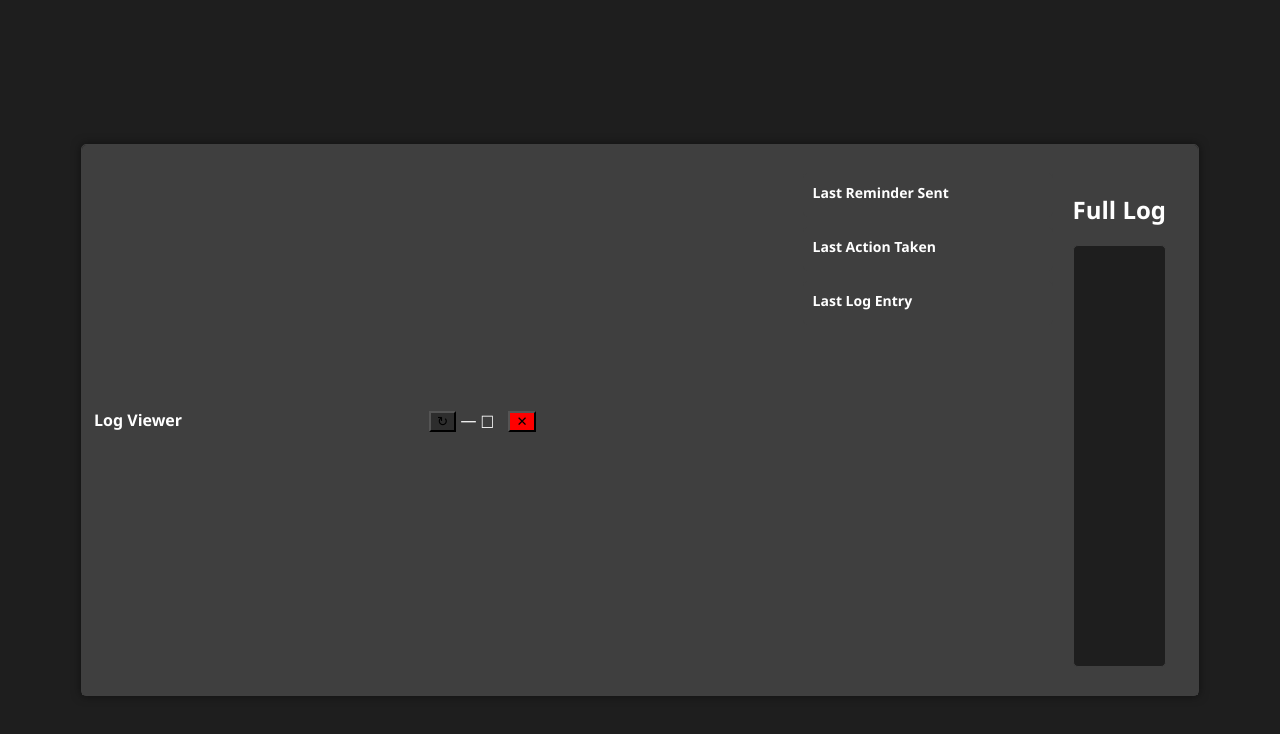
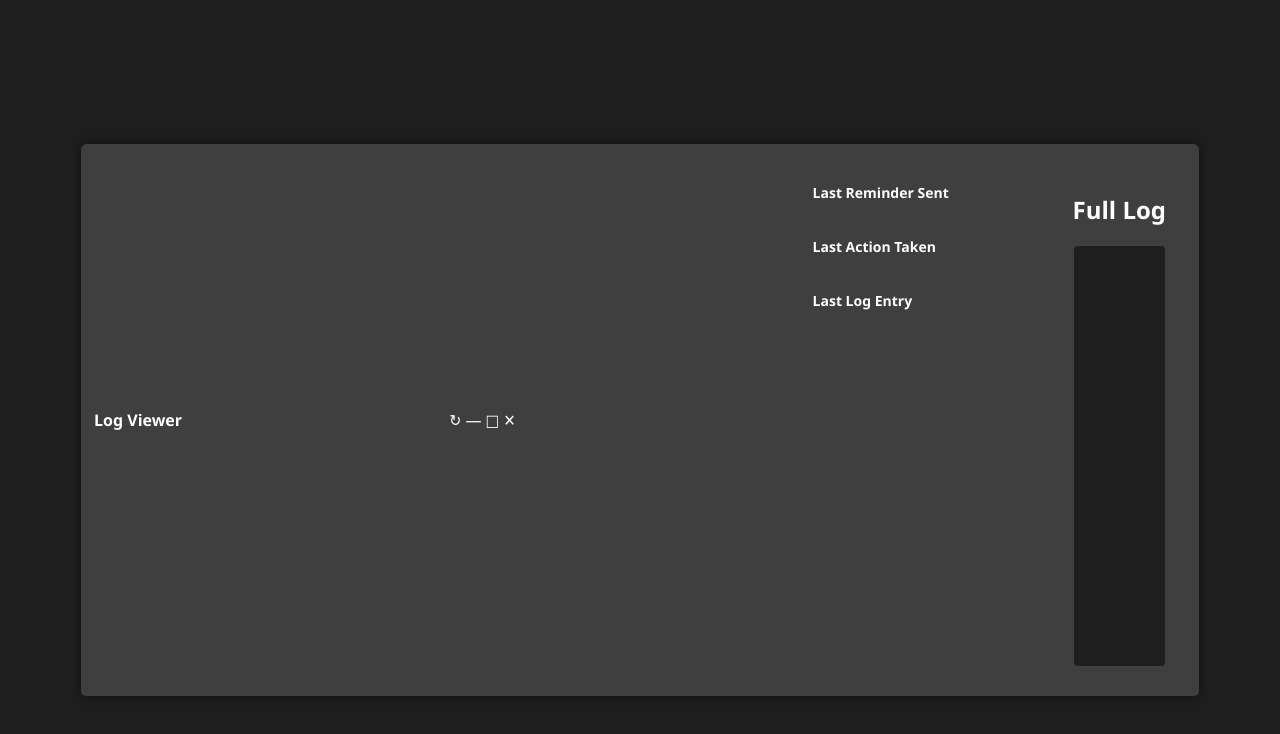
Before and after one commit to PyAiBrain/botLog, a plain HTML site: page index.html in a window 1280 px wide. Drawn offline with Linux system fonts and the light colour scheme; no server answers.

Commit message:
Update index.html

```diff
--- a/index.html
+++ b/index.html
@@ -12,10 +12,10 @@
         <div class="title-bar">
             <div class="title">Log Viewer</div>
             <div class="window-controls">
-                <button class="refresh" onclick="window.location.reload();">&#x21bb;</button>
+                <span class="refresh" onclick="window.location.reload();">&#x21bb;</span>
                 <span class="minimize">&#8212;</span>
                 <span class="maximize">&#9633;</span>
-                <button class="close">&#10005;</button>
+                <span class="close">&#10005;</span>
         </div>
         <div class="content">
             <div class="sidebar">
```
